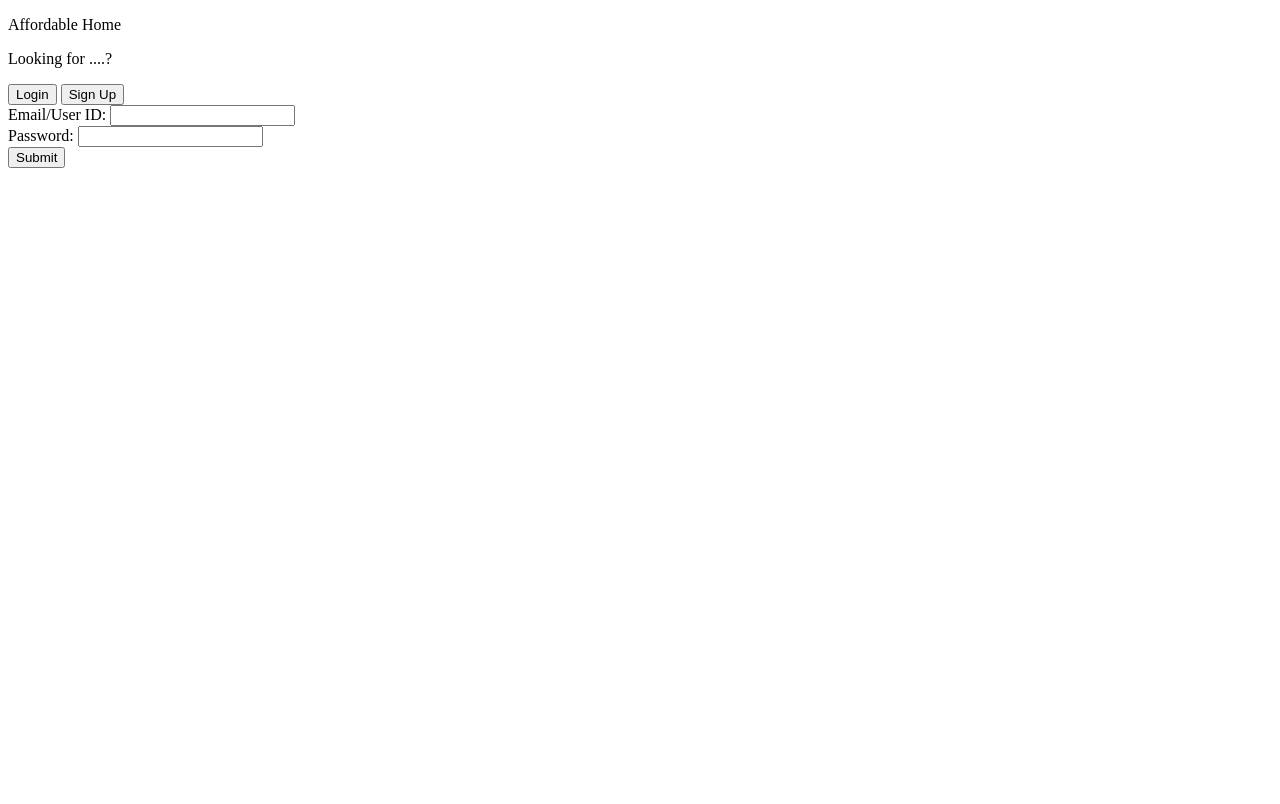
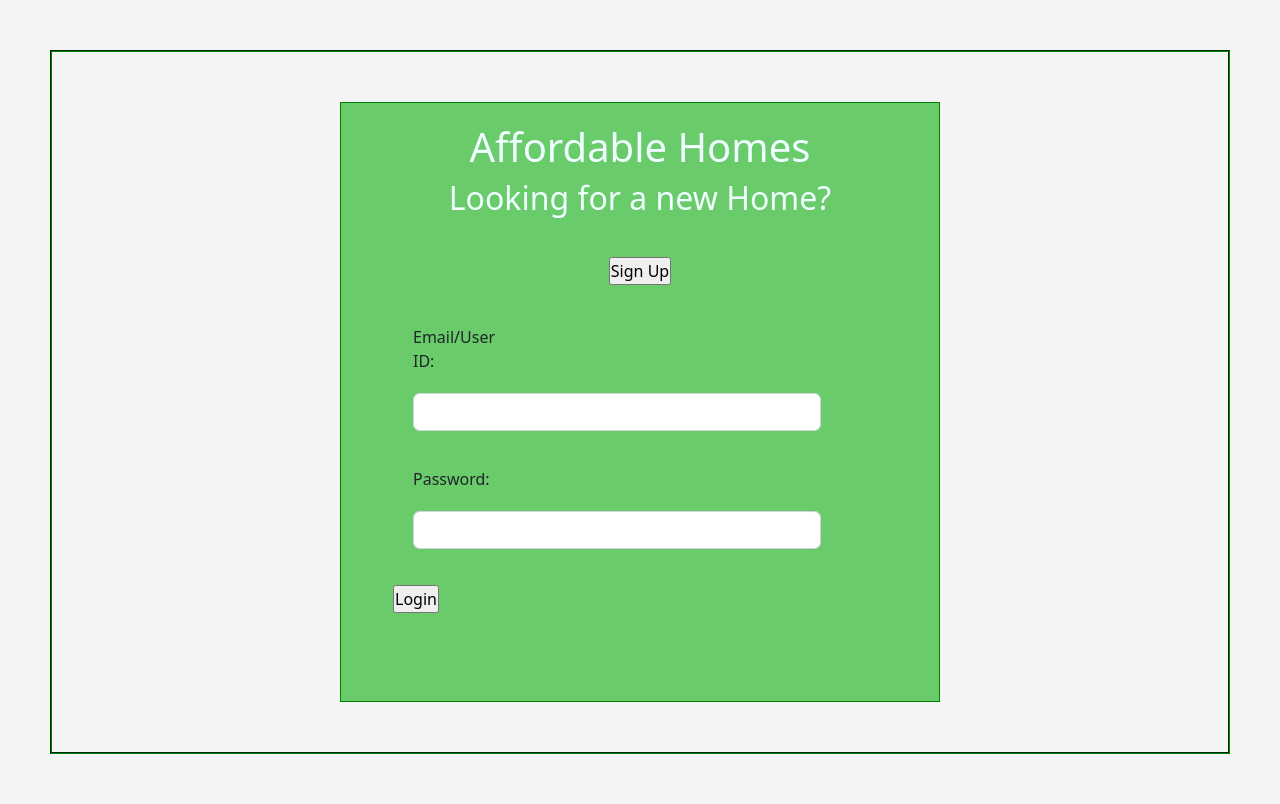
Before and after one commit to NoorMusheer/Affordable_Home_Group_8, a Flask app: page / in a window 1280 px wide. Before the commit the page ends 168 px from the top, so only its background shows below. Run offline with Flask 2, Linux system fonts and the light colour scheme; parts of the project's set-up code (start-up, migrations or seed data) failed here and were passed over.

Commit message:
commit to main

```diff
--- a/flask_app/templates/login_page.html
+++ b/flask_app/templates/login_page.html
@@ -5,17 +5,18 @@
     <meta charset="UTF-8">
     <meta http-equiv="X-UA-Compatible" content="IE=edge">
     <meta name="viewport" content="width=device-width, initial-scale=1.0">
+    <!-- CSS only -->
+    <link href="https://cdn.jsdelivr.net/npm/bootstrap@5.2.2/dist/css/bootstrap.min.css" rel="stylesheet" integrity="sha384-Zenh87qX5JnK2Jl0vWa8Ck2rdkQ2Bzep5IDxbcnCeuOxjzrPF/et3URy9Bv1WTRi" crossorigin="anonymous">
+    <link rel="stylesheet" type="text/css" href="{{ url_for('static', filename='css/style.css') }}">
     <title>A Web Page</title>
 </head>
-
 <body>
     <div class="container">
-
-        <p class="large big-col">Affordable Home</p>
-        <p class="large big-col">Looking for ....?</p>
+        <div class="text-center">
+            <h1>Affordable Homes</h1>
+            <h2>Looking for a new Home?</h2>
         </div>
-    <div>
-        <input type="submit" value="Login" class="offset-btn">
+        <div class="d-flex justify-content-center">
             <a href="/reg_page"><input type="submit" value="Sign Up" class="offset-btn"></a>
         </div>
         <div class="col">
@@ -27,15 +28,19 @@
                         {% endfor %}
                     {% endif %}
                 {% endwith %}
-            <div class="container">
-                <label for="email" class="label-col">Email/User ID:</label>
-                <input type="email" name="email" id="email">
+                <div class="row mb-3">
+                    <label for="email" class="col-sm-3 col-form-lable">Email/User ID:</label>
+                    <div class="col-sm-10">
+                        <input type="email" class="form-control" name="email" id="email">
                     </div>
-            <div class="container">
-                <label for="password" class="label-col">Password:</label>
-                <input type="password" name="password" id="password">
                 </div>
-            <input type="submit" value="Submit" class="offset-btn">
+                <div class="row mb-3">
+                    <label for="password" class="col-sm-3 col-form-lable">Password:</label>
+                    <div class="col-sm-10">
+                        <input type="password" class="form-control" name="password" id="password">
+                    </div>
+                </div>
+                <input type="submit" value="Login" class="offset-btn">
             </form>
         </div>
     </div>
```
Lines whose indentation alone changed are shown as unchanged.
